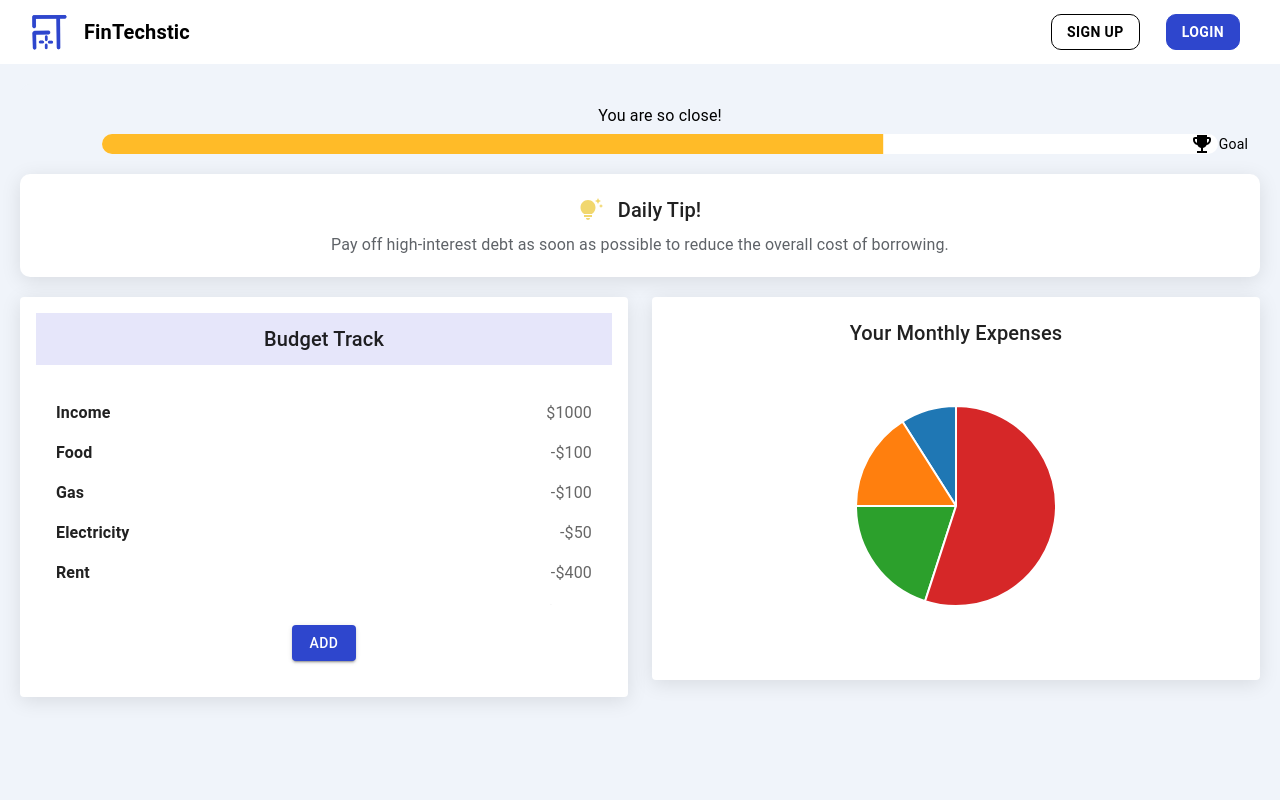
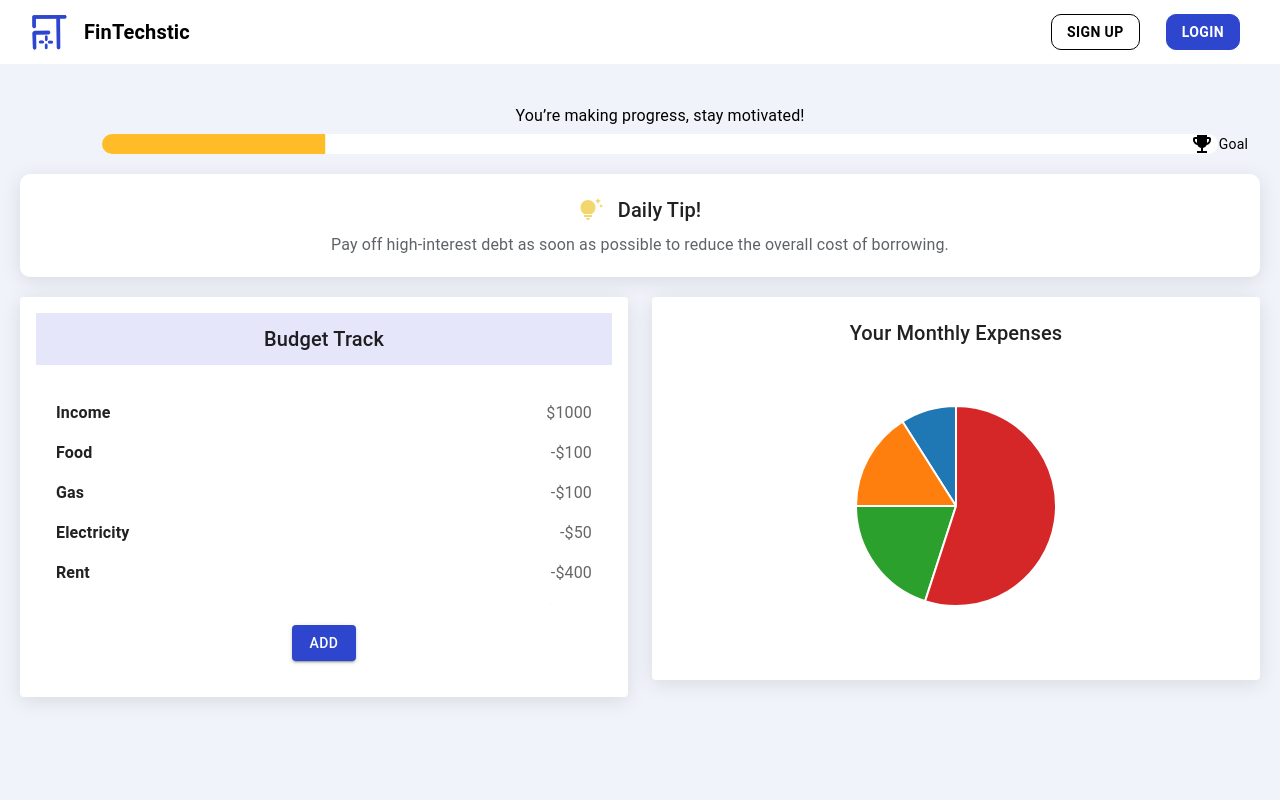
Before and after one commit to lallalamin/Technica, a React (Create React App) app in the folder client/: page /dashboard in a window 1280 px wide. Shown: the top 800 px of the page. Built offline with nearby package versions, Linux system fonts and the light colour scheme.

Commit message:
make the progress bar change message according to waht % the user is at.

```diff
--- a/client/src/component/ProgressBar.jsx
+++ b/client/src/component/ProgressBar.jsx
@@ -3,10 +3,29 @@ import { Box, LinearProgress, Typography } from '@mui/material';
 import EmojiEventsIcon from '@mui/icons-material/EmojiEvents';
 
 function CustomProgressBar({ value, goal }) {
+
+    const getProgressMessage = () => {
+        if (value < 10) {
+          return "Just getting started, keep pushing!";
+        } else if (value < 30) {
+          return "You’re making progress, stay motivated!";
+        } else if (value < 50) {
+          return "Good job! You're almost halfway there!";
+        } else if (value < 70) {
+          return "Great work, more than halfway there!";
+        } else if (value < 90) {
+          return "You’re so close, just a little more effort!";
+        } else if (value < 100) {
+          return "Almost there, finish strong!";
+        } else {
+          return "Congratulations! You’ve reached your goal!";
+        }
+      };
+
   return (
     <Box sx={{ width: '100%', padding: '20px', textAlign: 'center', backgroundColor: '#f0f4fa', borderRadius: '10px' }}>
       <Typography variant="body1" gutterBottom>
-        You are so close!
+        {getProgressMessage()}
       </Typography>
       <Box sx={{ position: 'relative', display: 'flex', alignItems: 'center', width: '90%', margin: 'auto' }}>
         <LinearProgress
--- a/client/src/dashboard/page.js
+++ b/client/src/dashboard/page.js
@@ -21,7 +21,7 @@ const budgetItems = [
   { label: 'List Item', amount: '$100+' },
 ];
 
-const progressValue = 70;
+const progressValue = 20;
 
 function Dashboard() {
   return (
```
